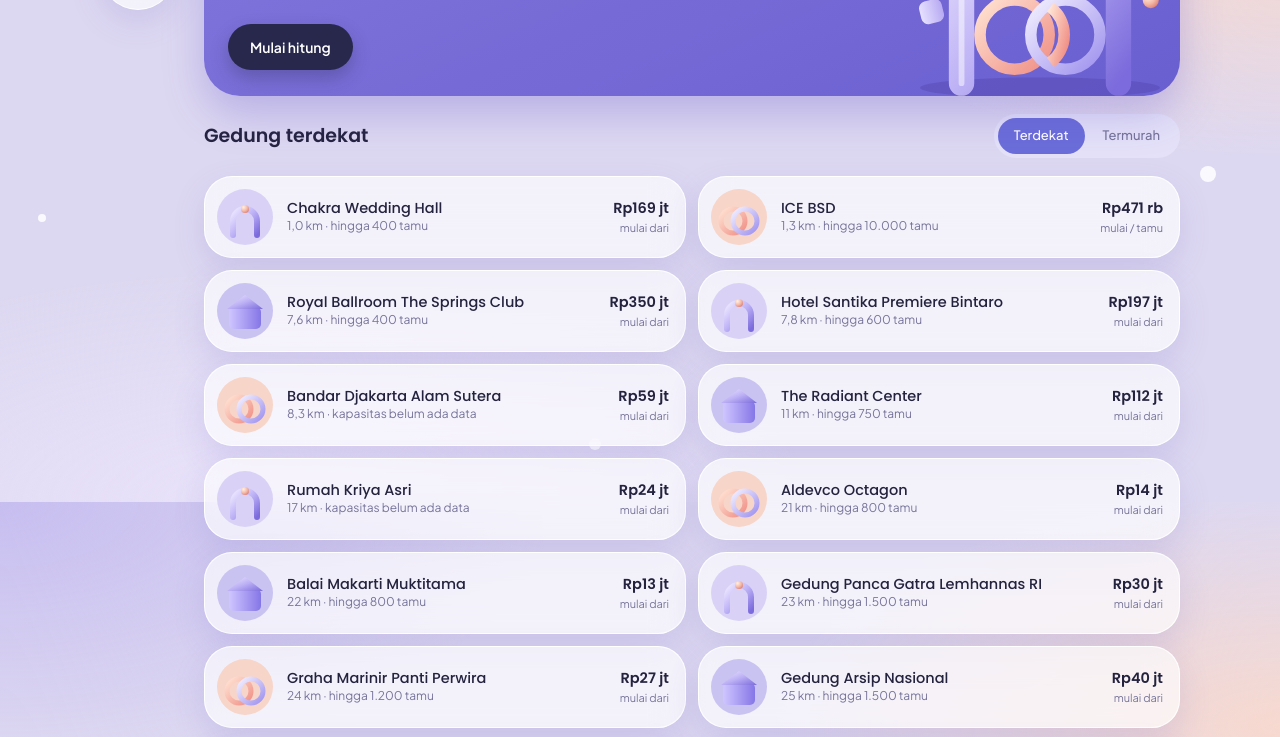
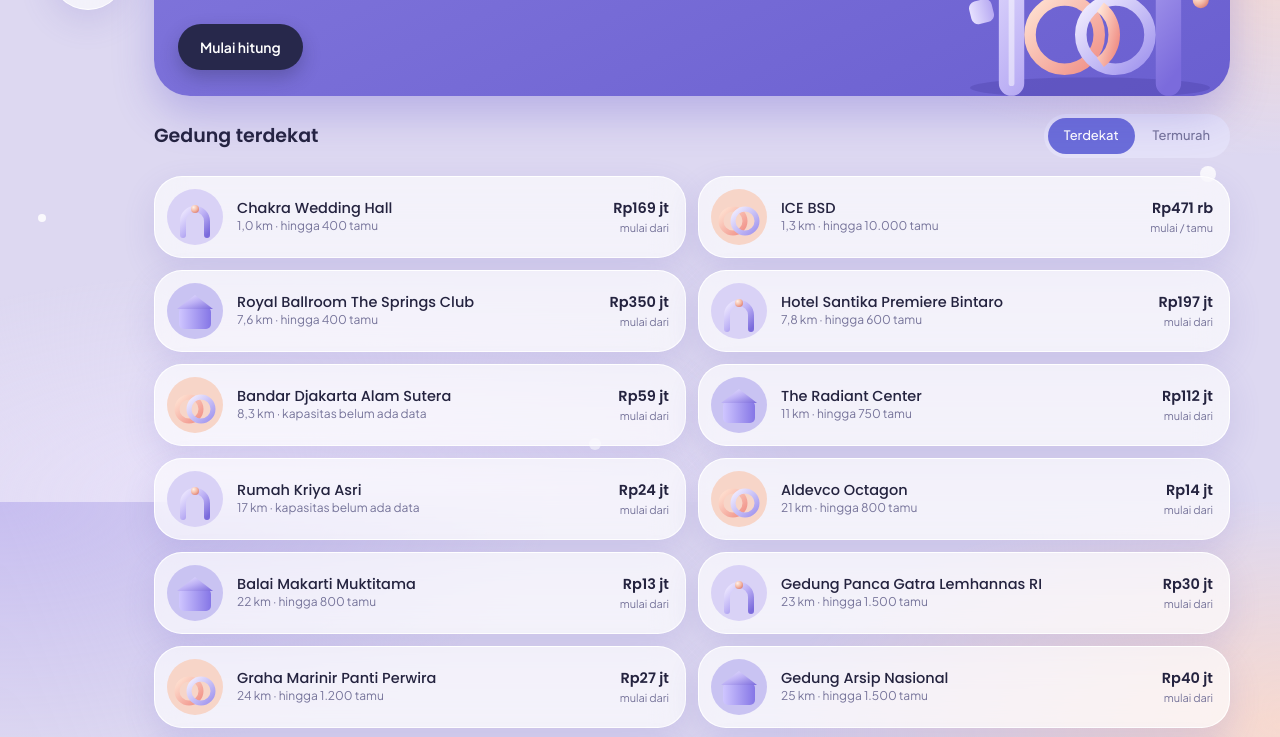
Before and after one commit to fadhelmurphy/wed-plan, a plain HTML site: page index.html in a window 1280 px wide. Shown: the part 298-1035 px from the top of the page. Drawn offline with nearby package versions, Linux system fonts and the light colour scheme.

Commit message:
fix: seimbangkan dua kolom halaman anggaran di layar lebar

```diff
--- a/index.html
+++ b/index.html
@@ -232,7 +232,7 @@
 }
 @media (min-width:900px){
   body{padding-block:28px 48px}
-  .shell{max-width:1080px;display:grid;grid-template-columns:76px minmax(0,1fr);gap:28px;align-items:start}
+  .shell{max-width:1180px;display:grid;grid-template-columns:76px minmax(0,1fr);gap:28px;align-items:start}
   .rail{display:flex;flex-direction:column;gap:10px;position:sticky;top:28px;padding:12px 10px;border-radius:38px;background:var(--glass);-webkit-backdrop-filter:blur(18px);backdrop-filter:blur(18px);border:1px solid var(--edge);box-shadow:var(--shadow)}
   .rail button{width:56px;height:56px;border-radius:50%;display:grid;place-items:center;color:var(--muted)}
   .rail button svg{width:24px;height:24px}
@@ -749,10 +749,10 @@
   h+='<div class="field"><label>Gaya acara</label><div class="seg" role="group" aria-label="Gaya acara">'+["hemat","standar","premium"].map(function(t){return '<button data-act="tier" data-t="'+t+'" class="'+(b.tier===t?'on':'')+'" style="text-transform:capitalize">'+t+'</button>';}).join("")+'</div></div>';
   h+='<div id="venueBox"></div>';
   h+='<div class="g pad"><h3 style="font-size:16px;margin-bottom:12px">Porsi anggaran</h3><div id="shareBox"></div></div>';
+  h+='<div id="goldBox"></div>';
+  h+='<div class="g pad"><h3 style="font-size:16px">Sumber data</h3><ul class="src-list" style="margin-top:8px">'+SOURCES.map(function(s){return '<li><a href="'+s[1]+'" target="_blank" rel="noopener">'+esc(s[0])+'</a></li>';}).join("")+'</ul></div>';
   h+='</div><div class="col">';
   h+='<div class="g pad"><h3 style="font-size:16px;margin-bottom:4px">Rincian biaya</h3><div class="items" id="itemsBox"></div></div>';
-  h+='<div id="goldBox"></div>';
-  h+='<div class="g pad"><h3 style="font-size:16px">Sumber data</h3><ul class="src-list" style="margin-top:8px">'+SOURCES.map(function(s){return '<li><a href="'+s[1]+'" target="_blank" rel="noopener">'+esc(s[0])+'</a></li>';}).join("")+'</ul></div>';
   h+='<div class="note small">Label <b>Ada sumber</b> berarti angkanya turun dari harga di artikel di atas (2019-2026) lalu disesuaikan. Label <b>Estimasi</b> berarti kisaran pasar dari asumsi umum yang belum diverifikasi ke vendor. Faktor harga kota ('+String(A.lvl).replace(".",",")+'× untuk '+esc(A.name.split(",")[0])+') juga estimasi. Anggap hasil ini titik awal, lalu ganti dengan penawaran vendor lewat tombol Ubah.</div>';
   return h+'</div></div>';
 }
```
